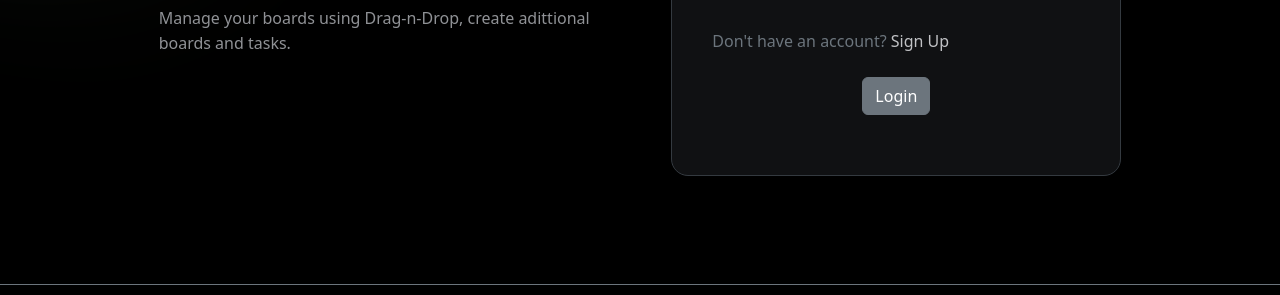
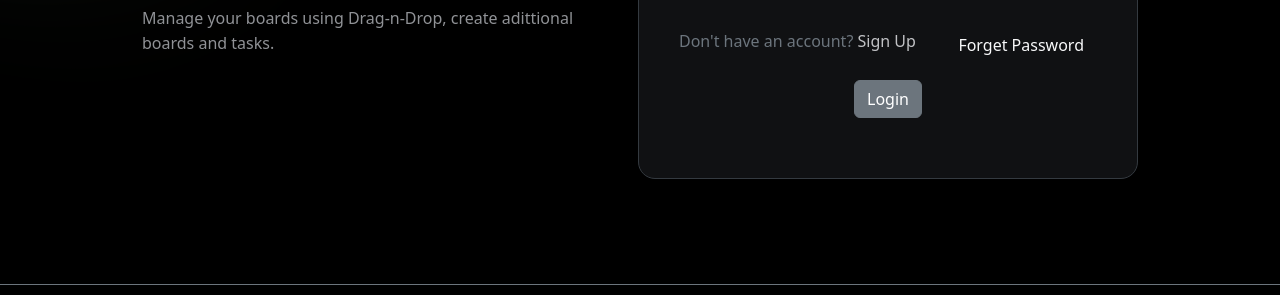
Before and after one commit to TuanTo1711/RollingBoard, a website: page index.html at #!/login in a window 1280 px wide. Shown: the part 455-750 px from the top of the page. Drawn offline with nearby package versions, Linux system fonts and the light colour scheme; some packages are replaced by stand-ins of ours.

Commit message:
add forget button

```diff
--- a/app/components/offcanvas/offcanvas.html
+++ b/app/components/offcanvas/offcanvas.html
@@ -31,6 +31,7 @@
   <div class="offcanvas-footer d-flex justify-content-center">
     <button
       ng-click="vm.logout()"
+      data-bs-dismiss="offcanvas"
       class="btn btn-outline-secondary text-light w-75"
     >
       Log out
--- a/app/pages/login/login.html
+++ b/app/pages/login/login.html
@@ -58,11 +58,19 @@
         </div>
         <small class="form-text" ng-model="errorMessage"></small>
       </div>
-      <div class="form-inline">
+      <div class="d-flex justify-content-between align-items-center w-100">
         <label class="text-muted form-label"
           >Don't have an account?
           <a class="_link" ui-sref="signup">Sign Up</a></label
         >
+
+        <button
+          ui-sref="resetpassword"
+          type="button"
+          class="btn btn-default text-light"
+        >
+          Forget Password
+        </button>
       </div>
       <div class="align-self-center">
         <button type="submit" class="btn btn-secondary">Login</button>
--- a/app/pages/login/login.styles.css
+++ b/app/pages/login/login.styles.css
@@ -48,7 +48,7 @@
   min-width: -webkit-fit-content;
   min-width: -moz-fit-content;
   min-width: fit-content;
-  max-width: 450px;
+  max-width: 500px;
   min-height: 406px;
   width: 100%;
   padding: 60px 40px;
--- a/app/pages/price/price.styles.css
+++ b/app/pages/price/price.styles.css
@@ -2,42 +2,34 @@
   background: #101113;
   min-height: 700px;
 }
-
 .pricing .card {
   border: none;
   border-radius: 1rem;
   transition: all 0.2s;
   box-shadow: 0 0.5rem 1rem 0 rgba(0, 0, 0, 0.1);
 }
-
 .pricing hr {
   margin: 1.5rem 0;
 }
-
 .pricing .card-title {
   margin: 0.5rem 0;
   font-size: 0.9rem;
   letter-spacing: 0.1rem;
   font-weight: bold;
 }
-
 .pricing .card-price {
   font-size: 3rem;
   margin: 0;
 }
-
 .pricing .card-price .period {
   font-size: 0.8rem;
 }
-
 .pricing ul li {
   margin-bottom: 1rem;
 }
-
 .pricing .text-muted {
   opacity: 0.7;
 }
-
 .pricing .btn {
   font-size: 80%;
   border-radius: 5rem;
@@ -49,15 +41,13 @@
 }
 
 /* Hover Effects on Card */
-
 @media (min-width: 992px) {
   .pricing .card:hover {
     margin-top: -0.25rem;
     margin-bottom: 0.25rem;
     box-shadow: 0 0.5rem 1rem 0 rgba(0, 0, 0, 0.3);
   }
-
   .pricing .card:hover .btn {
     opacity: 1;
   }
-}
+}/*# sourceMappingURL=price.styles.css.map */
```
